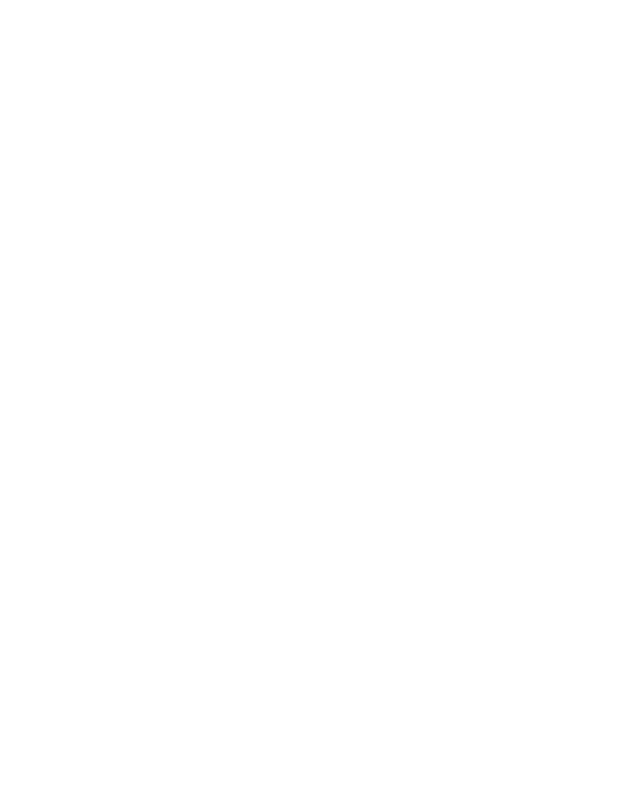
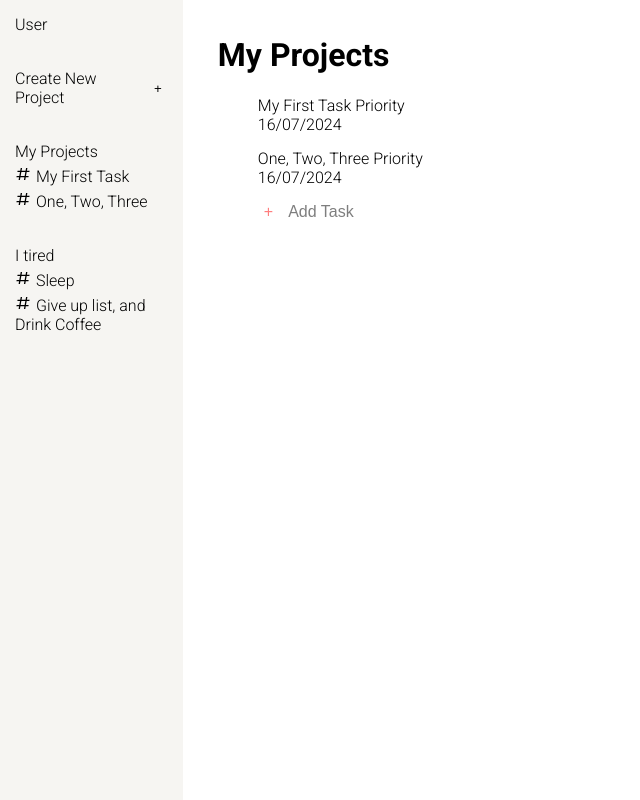
Before and after one commit to Protheu-42/Odin-Project-Todo-List, a website built with webpack: page src/index.html in a window 1280 px wide. Shown: the whole page, without its empty margins (0-640 px from the left). Built offline with nearby package versions, Linux system fonts and the light colour scheme.

Commit message:
base template create

```diff
--- a/src/index.html
+++ b/src/index.html
@@ -6,7 +6,49 @@
     <title>Just DO-it</title>
 </head>
 <body>
-    <div id="content">
+    <div id="main-container">
+        <nav id="navbar">
+            <div>User</div>
+            <div class="project-title">
+                <label for="new-project-btn">Create New Project</label>
+                <button type="button" id="new-project-btn">+</button>
+            </div>
+            <div>
+                <div class="project-title">My Projects <button type="button" class="new-task-btn">+</button></div>
+                <ul>
+                    <li>My First Task</li>
+                    <li>One, Two, Three</li>
+                </ul>
+            </div>
+            <div>
+                <div class="project-title">I tired <button type="button" class="new-task-btn">+</button></div>
+                <ul>
+                    <li>Sleep</li>
+                    <li>Give up list, and Drink Coffee</li>
+                </ul>
+            </div>
+        </nav>
+        <div id="content">
+            <div id="project-page">
+                <h1>My Projects</h1>
+                <ul>
+                    <li>
+                        My First Task
+                        <span>Priority</span>
+                        <div>16/07/2024</div>
+
+                    </li>
+                    <li>
+                        One, Two, Three
+                        <span>Priority</span>
+                        <div>16/07/2024</div>
+                    </li>
+                    <li>
+                        <button type="button" class="new-task-btn"><span>+</span>Add Task</button>
+                    </li>
+                </ul>
+            </div>
+        </div>
     </div>
 </body>
 </html>
--- a/src/index.js
+++ b/src/index.js
@@ -1,2 +1,3 @@
+import './style.css';
 import CreateTask from "./taskManager";
 import * as projectManager from "./projectManager";
--- /dev/null
+++ b/src/style.css
@@ -0,0 +1,112 @@
+@import url('https://fonts.googleapis.com/css2?family=Roboto:ital,wght@0,100;0,300;0,400;0,500;0,700;0,900;1,100;1,300;1,400;1,500;1,700;1,900&display=swap');
+
+:root {
+    --primary-color: #F6F5F2;
+    --secondary-color: #F0EBE3;
+}
+
+body {
+    margin: 0;
+    padding: 0;
+    height: 100vh;
+    font-family: 'Roboto', sans-serif;
+    font-weight: 300;
+}
+
+ul, li {
+    margin: 0;
+}
+
+#navbar {
+    background-color: var(--primary-color);
+    padding: 15px;
+}
+
+#navbar li,
+#navbar ul {
+    list-style: none;
+    padding: 0;
+    margin-bottom: 5px;
+}
+
+#navbar li::before {
+    content: '';
+    display: inline-block;
+    margin-right: 5px;
+    height: 1rem;
+    width: 1rem;
+    background-image: url('./imgs/pound.svg');
+}
+
+
+.project-title {
+    margin-top: 35px;
+    margin-bottom: 5px;
+}
+
+#new-project-btn,
+.new-task-btn {
+    border: none;
+    background-color: var(--primary-color);
+}
+
+.new-task-btn {
+    display: none;
+}
+
+.project-title:hover,
+#navbar li:hover,
+#new-project-btn:hover  {
+    background-color: var(--secondary-color);
+    cursor: grab;
+}
+
+.project-title:hover .new-task-btn {
+    display: inline-block;
+}
+
+.new-task-btn:hover {
+    background-color: var(--secondary-color);
+    display: inline-block;
+    cursor: grab;
+}
+
+.project-title {
+    display: grid;
+    grid-auto-flow: column;
+    justify-content: space-between;
+}
+
+
+#main-container {
+    display: grid;
+    grid-auto-flow: column;
+    grid-template-columns: 0.5fr 3fr ;
+    height: 100%;
+}
+
+#project-page {
+    padding: 15px 35px;
+}
+
+#project-page li {
+    margin-bottom: 15px;
+    list-style: none;
+}
+
+#project-page li:hover {
+    background-color: var(--primary-color);
+    cursor: grab;
+}
+
+#project-page .new-task-btn {
+    font-size: 1rem;
+    display: inline-block;
+    background-color: white;
+    opacity: 50%;
+}
+
+#project-page .new-task-btn span {
+    color: red;
+    margin-right: 15px;
+}
--- a/webpack.config.js
+++ b/webpack.config.js
@@ -16,11 +16,11 @@ module.exports = {
             inject: 'body',
         })
     ],
-    module:{
+    module: {
         rules: [
             {
                 test: /\.css$/i,
-                use:['style.loader', 'css.loader'],
+                use: ['style-loader', 'css-loader'],
             },
             {
                 test: /\.(png|jpeg|jpg|svg).$/i,
@@ -29,7 +29,7 @@ module.exports = {
             {
                 test: /\.(woff|woff2|eot|ttf|otf)$/i,
                 type: 'asset/resource',
-            },
+              },
         ],
     },
 }
```
Also changed, not shown: src/imgs/pound.svg (added), 1 other file.
